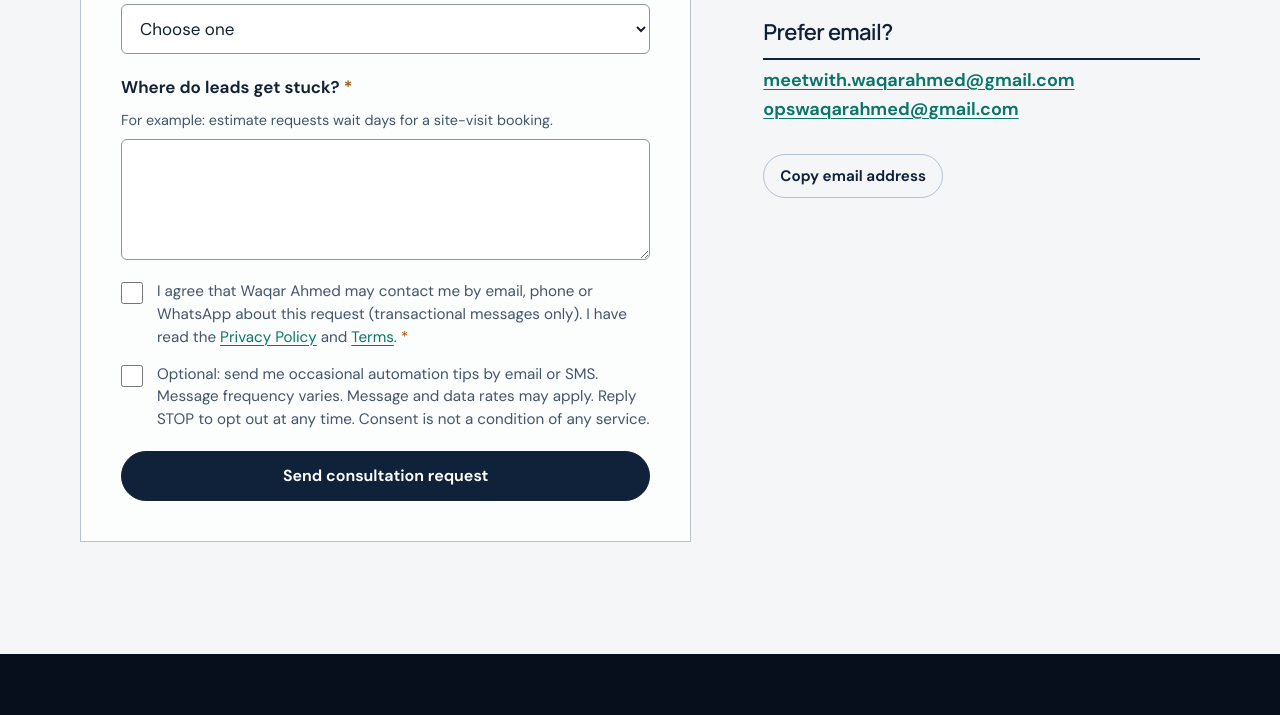
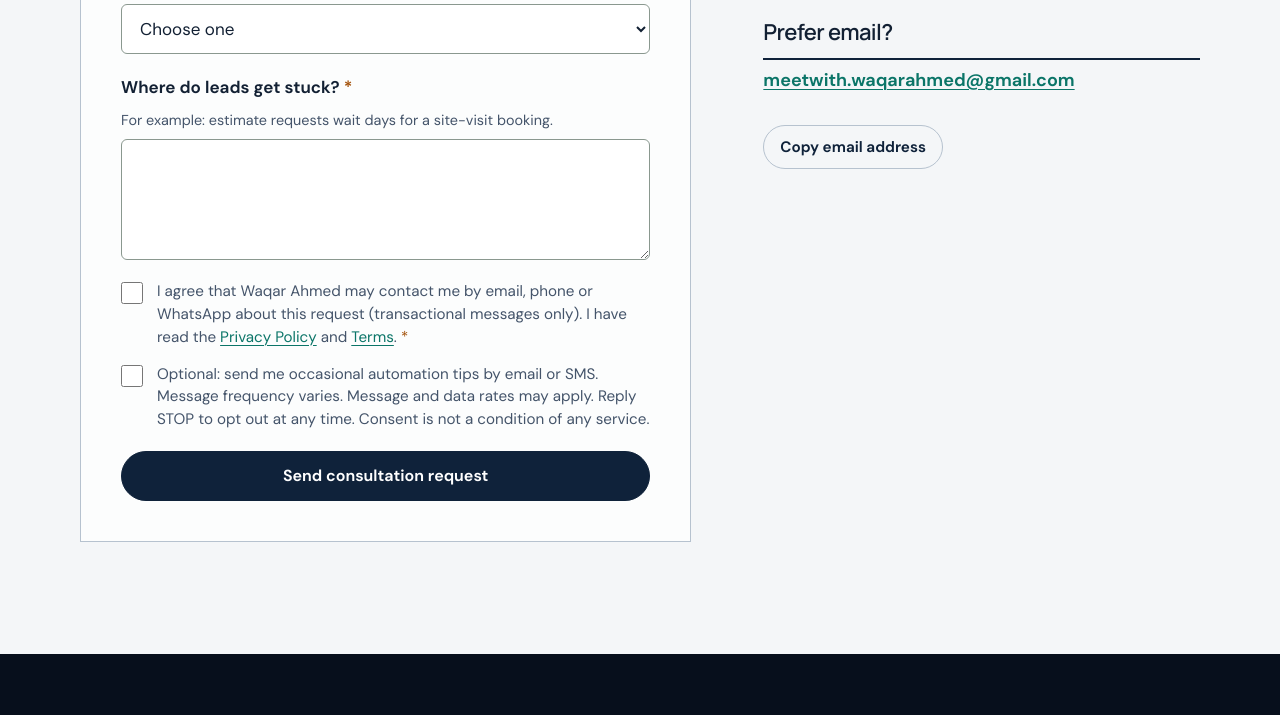
Before and after one commit to opswaqarahmed/opswaqarahmed-website, a plain HTML site: page public/contact/index.html in a window 1280 px wide. Shown: the part 1179-1894 px from the top of the page. Drawn offline with Linux system fonts and the light colour scheme.

Commit message:
Add files via upload

```diff
--- a/public/contact/index.html
+++ b/public/contact/index.html
@@ -133,7 +133,7 @@ Menu
 </div>
 <div>
 <h2>Prefer email?</h2>
-<p class="email-line"><a href="mailto:meetwith.waqarahmed@gmail.com" id="biz-email">meetwith.waqarahmed@gmail.com</a><br><a href="mailto:opswaqarahmed@gmail.com">opswaqarahmed@gmail.com</a></p>
+<p class="email-line"><a href="mailto:meetwith.waqarahmed@gmail.com" id="biz-email">meetwith.waqarahmed@gmail.com</a></p>
 <button class="btn btn--quiet btn--small copy-btn" type="button" data-copy="meetwith.waqarahmed@gmail.com">Copy email address</button>
 <p class="small copy-status" role="status" aria-live="polite"></p>
 </div>
```
Also changed, not shown: public/llms.txt, 1 other file.
